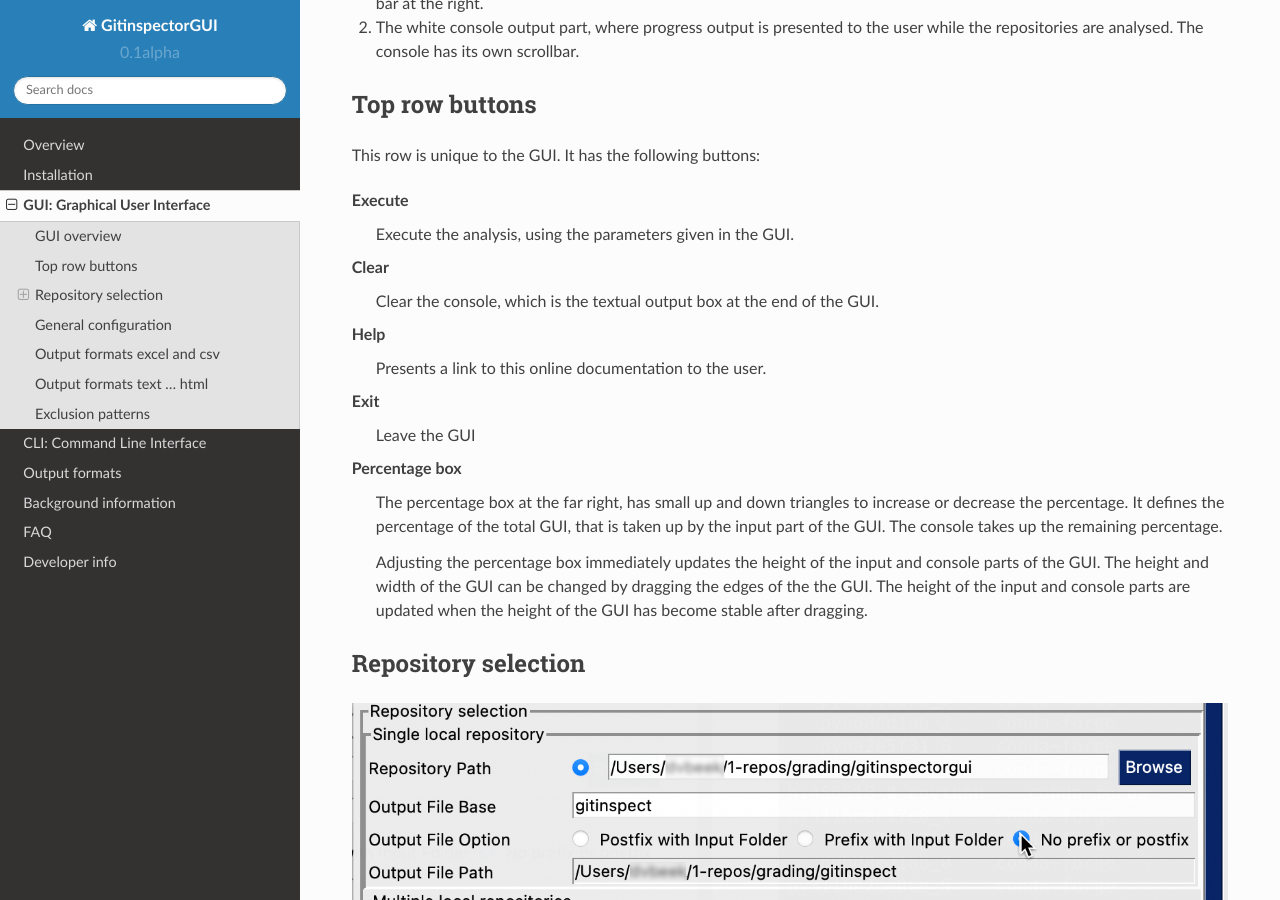
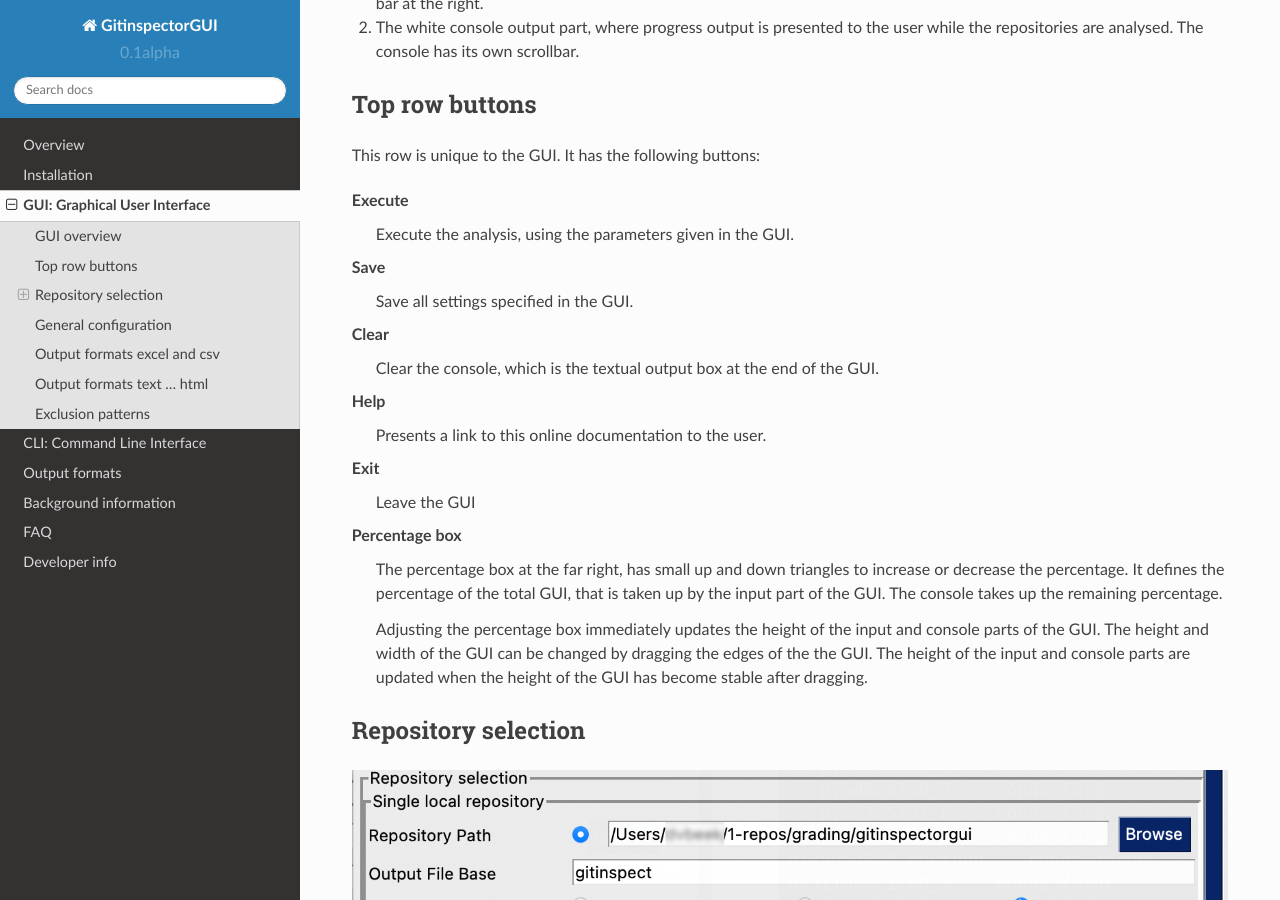
Before and after one commit to davbeek/gitinspectorgui-rtd, a Sphinx documentation site: the page built from docs/source/gui.rst, in a window 1280 px wide and 900 px high, scrolled down 1547 px. Built offline with Sphinx 7.4.7 and the Read the Docs theme 2.0.0, drawn with Linux system fonts in a browser that asks for light colours.

Commit message:
Add Save button and small correction

```diff
--- a/docs/source/develop.rst
+++ b/docs/source/develop.rst
@@ -18,8 +18,7 @@
 
 .. code:: bash
 
-  poetry publish --repository testpypi --username __token__ --password
-  AUTHENTICATIONTOKEN
+  poetry publish --repository testpypi --username __token__ --password AUTHENTICATIONTOKEN
 
 Download gitinspectorgui from TestPyPI
 ^^^^^^^^^^^^^^^^^^^^^^^^^^^^^^^^^^^^^^
--- a/docs/source/gui.rst
+++ b/docs/source/gui.rst
@@ -22,6 +22,9 @@
 
 Execute
   Execute the analysis, using the parameters given in the GUI.
+
+Save
+  Save all settings specified in the GUI.
 
 Clear
   Clear the console, which is the textual output box at the end of the GUI.
```
